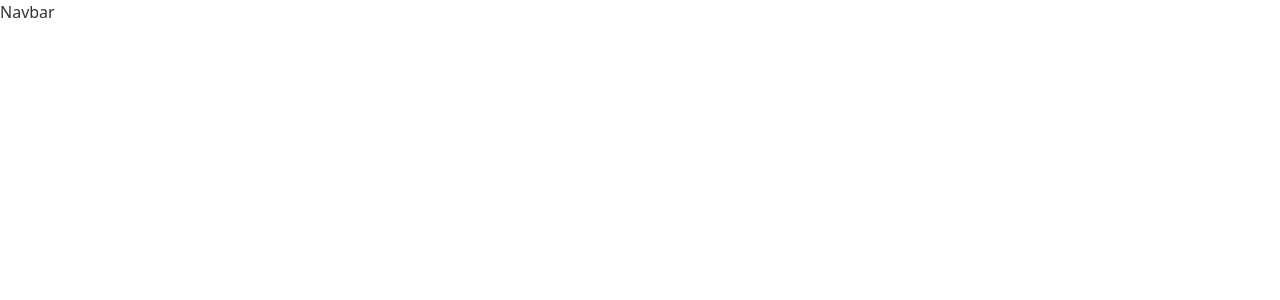
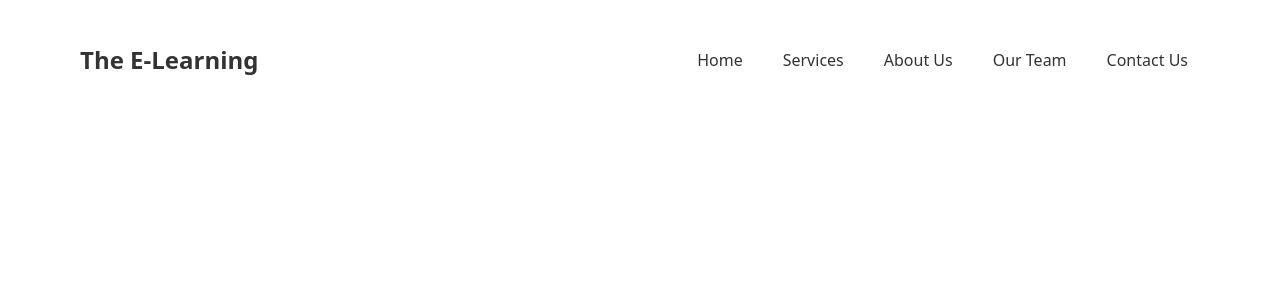
Before and after one commit to alonzojoe/E-Learning, a React (Vite) app: page / in a window 1280 px wide. Shown: the top 300 px of the page. Built offline with nearby package versions, Linux system fonts and the light colour scheme.

Commit message:
feat: styling navbar component

```diff
--- a/src/components/Navbar/Navbar.jsx
+++ b/src/components/Navbar/Navbar.jsx
@@ -1,7 +1,61 @@
 import React from "react";
+import { IoMdMenu } from "react-icons/io";
+
+const menus = [
+  {
+    id: 1,
+    title: "Home",
+    path: "/",
+  },
+  {
+    id: 2,
+    title: "Services",
+    path: "#services",
+  },
+  {
+    id: 3,
+    title: "About Us",
+    path: "#about",
+  },
+  {
+    id: 4,
+    title: "Our Team",
+    path: "#team",
+  },
+  {
+    id: 5,
+    title: "Contact Us",
+    path: "#contact",
+  },
+];
 
 const Navbar = () => {
-  return <div>Navbar</div>;
+  return (
+    <nav>
+      <div className="container py-10 flex justify-between items-center">
+        {/* App Logo */}
+        <div className="font-bold text-2xl">
+          <h1>The E-Learning</h1>
+        </div>
+        <div className="hidden lg:block">
+          <ul className="flex gap-4">
+            {menus.map((menu) => (
+              <li key={menu.id}>
+                <a
+                  href={menu.path}
+                  className="inline-block py-2 px-3 hover:text-secondary relative group"
+                >
+                  {menu.title}
+                </a>
+              </li>
+            ))}
+          </ul>
+        </div>
+        {/* Menus */}
+        {/* Mobile Menu */}
+      </div>
+    </nav>
+  );
 };
 
 export default Navbar;
```
